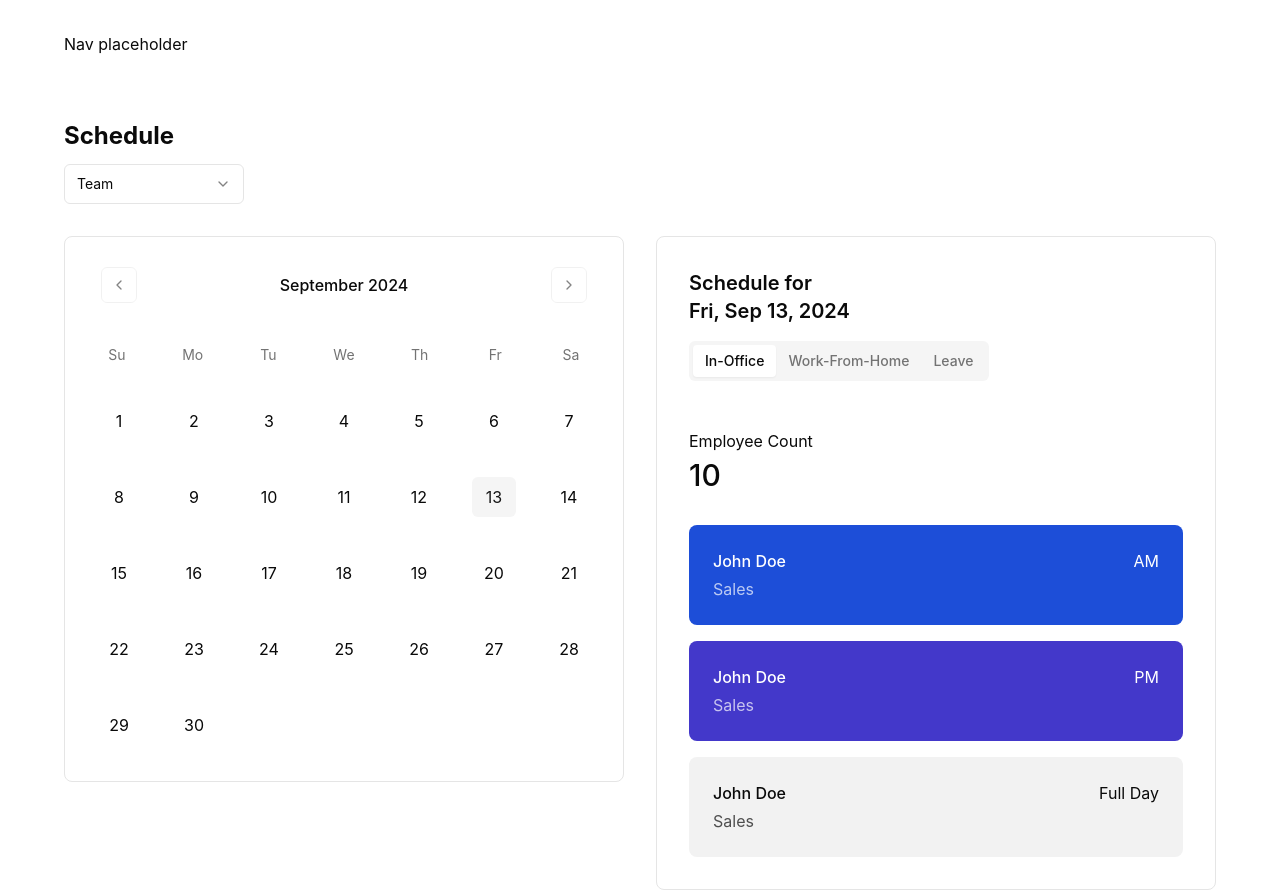
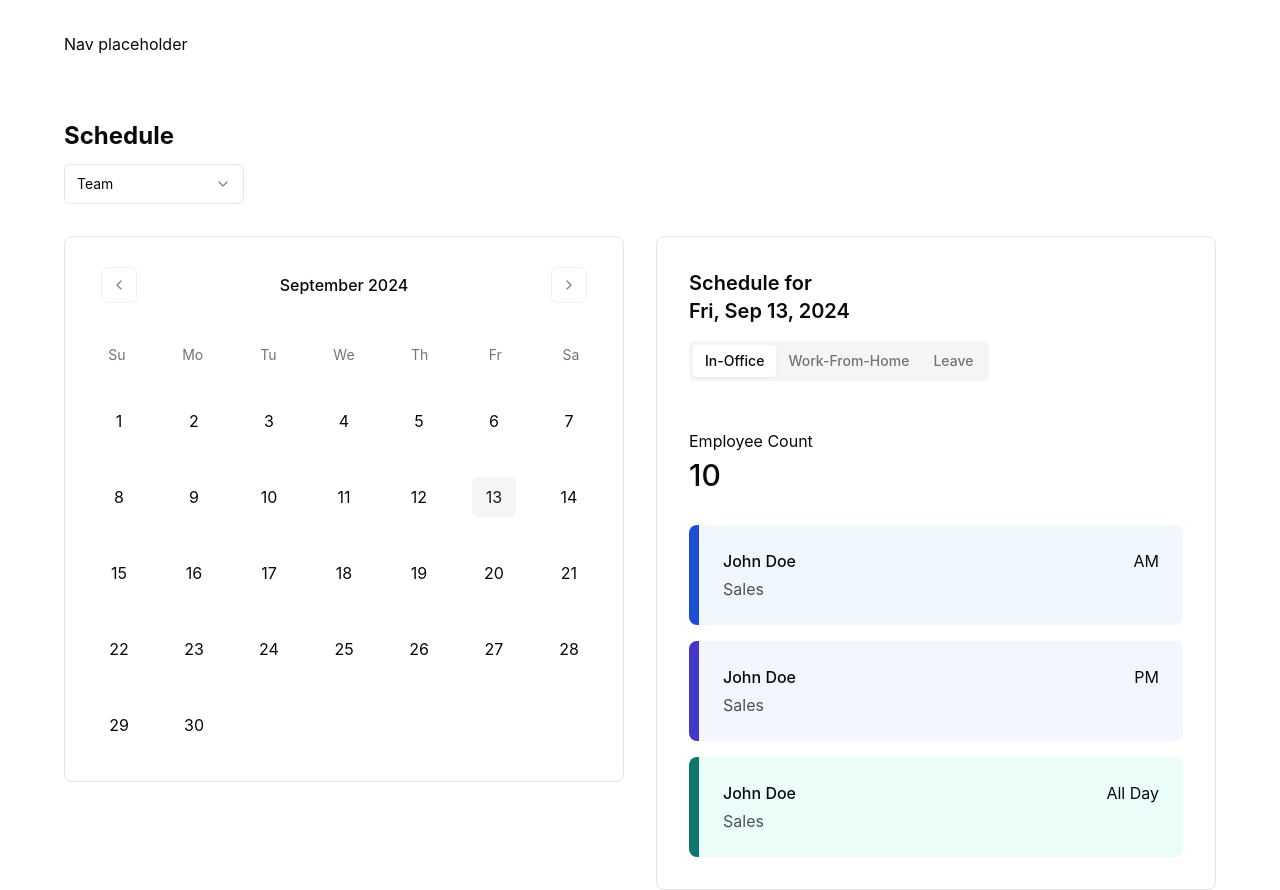
Before and after one commit to shdx53/wfh-tracking-system, a Next.js app: page /schedule in a window 1280 px wide. Built offline with nearby package versions, Linux system fonts and the light colour scheme.

Commit message:
View Team and Overall Schedule: Change tag colors

```diff
--- a/app/components/schedule/EmployeeCard.jsx
+++ b/app/components/schedule/EmployeeCard.jsx
@@ -1,22 +1,14 @@
 export default function EmployeeCard({ type }) {
-  let style = {};
-
-  // Set background color and text color dynamically based on type (i.e., AM, PM, Full Day)
-  switch (type) {
-    case "AM":
-      style.backgroundColor = "#1d4ed8";
-      style.color = "#fff";
-      break;
-    case "PM":
-      style.backgroundColor = "#4338ca";
-      style.color = "#fff";
-      break;
-    default:
-      style.backgroundColor = "#f2f2f2";
-  }
+  const classStyles = {
+    AM: "bg-blue-100/40 border-blue-700",
+    PM: "bg-indigo-100/40 border-indigo-700",
+    "All Day": "bg-teal-100/40 border-teal-700",
+  };
 
   return (
-    <div className="flex justify-between rounded-lg p-6" style={style}>
+    <div
+      className={`flex justify-between rounded-lg border-l-[10px] p-6 ${classStyles[type]}`}
+    >
       <div className="flex flex-col gap-1">
         <div className="font-medium">John Doe</div>
         <div className="opacity-70">Sales</div>
--- a/app/schedule/page.jsx
+++ b/app/schedule/page.jsx
@@ -40,7 +40,7 @@ export default function OverallSchedule() {
         {/* Employee Cards */}
         <EmployeeCard type="AM" />
         <EmployeeCard type="PM" />
-        <EmployeeCard type="Full Day" />
+        <EmployeeCard type="All Day" />
       </>
     );
   }
```
